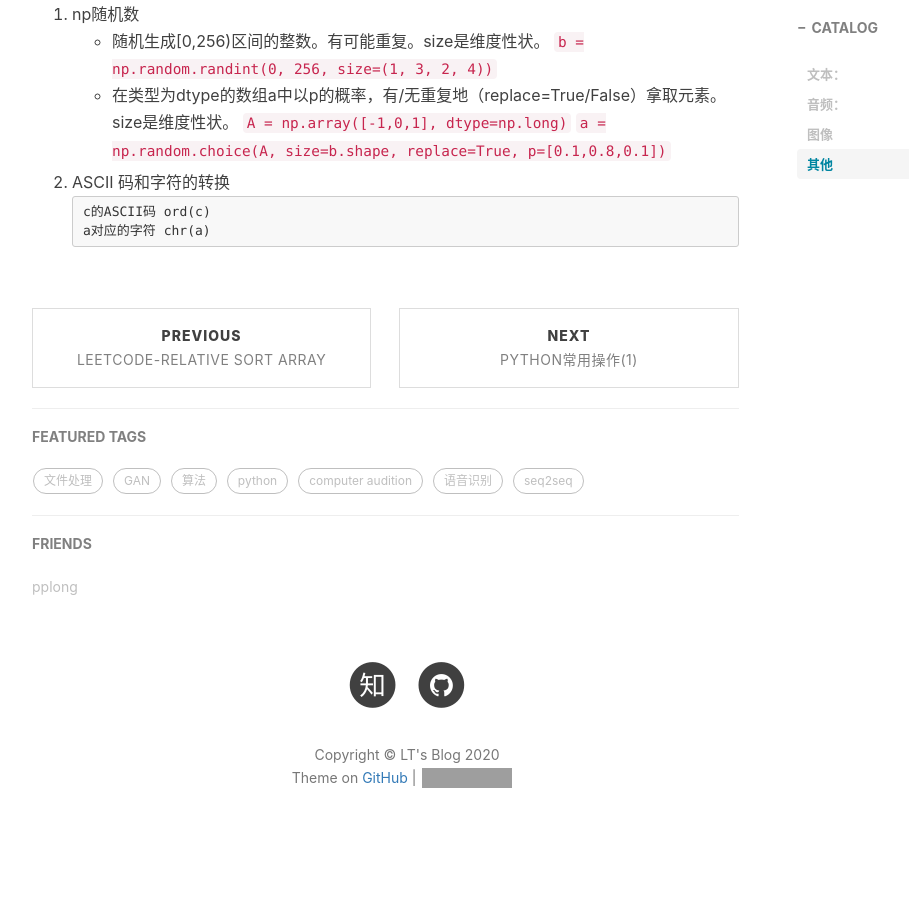
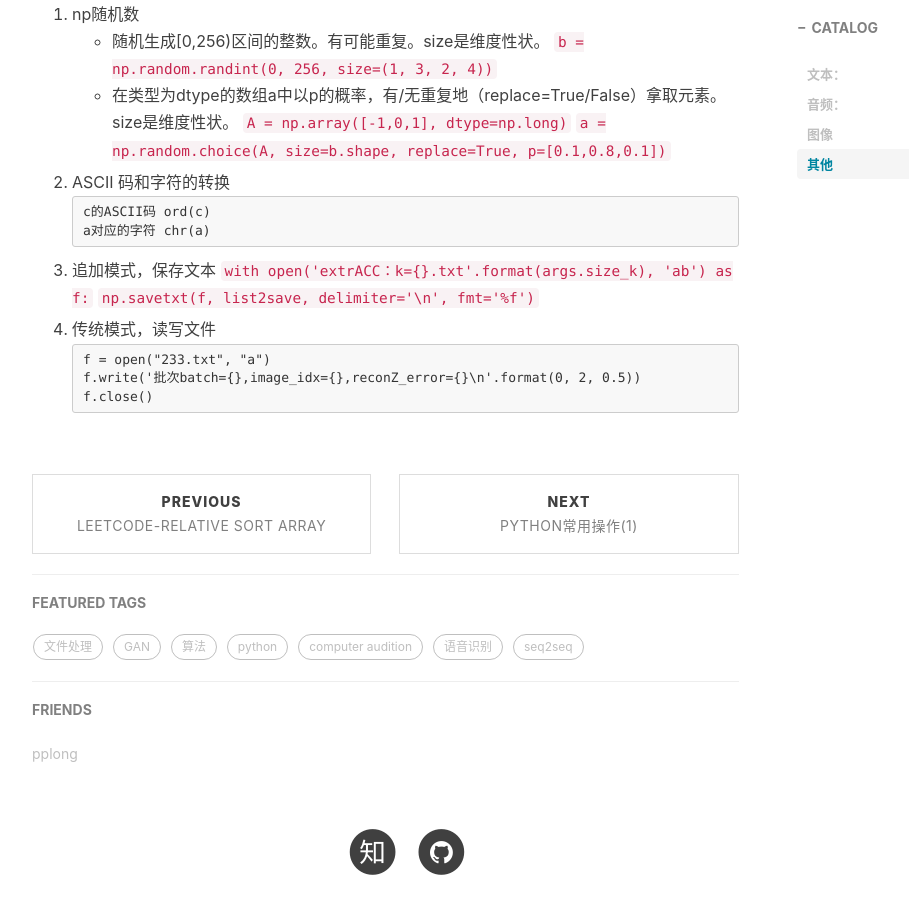
Before and after one commit to LeeeLiu/leeeliu.github.io, a Jekyll site: the page built from _posts/2019-09-09-python处理文本、音频.md, in a window 1280 px wide and 900 px high, scrolled down 5274 px. Shown: the whole window, without its empty margins (233-1142 px from the left). Built offline with Jekyll 4.4.1, drawn with Linux system fonts in a browser that asks for light colours; nearby versions of some CDN libraries; comment, search, counter and statistics services are not loaded; grey boxes are pictures that could not be loaded.

Commit message:
2020.06.19

````diff
--- a/_posts/2019-09-09-python处理文本、音频.md
+++ b/_posts/2019-09-09-python处理文本、音频.md
@@ -237,3 +237,13 @@ for file in files1:         #遍历文件夹
     c的ASCII码 ord(c)
     a对应的字符 chr(a)
     ```
+12. 追加模式，保存文本
+`with open('extrACC：k={}.txt'.format(args.size_k), 'ab') as f:`
+    `np.savetxt(f, list2save, delimiter='\n', fmt='%f')`
+
+13. 传统模式，读写文件
+```
+f = open("233.txt", "a")
+f.write('批次batch={},image_idx={},reconZ_error={}\n'.format(0, 2, 0.5))
+f.close()
+```
````
Also changed, not shown: _posts/2020-06-19-数据结构和算法.md (renamed from _posts/2020-06-11-数据结构和算法.md, +1 -1 lines).
